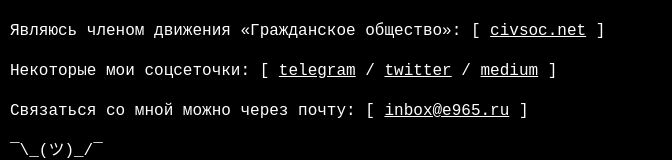
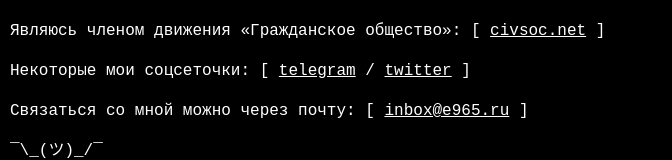
Before and after one commit to e965/e965.ru, a website: page dist/index.html in a window 1280 px wide. Shown: the part 415-575 px from the top of the page, without its empty margins (0-672 px from the left). Drawn offline with Linux system fonts and the light colour scheme.

Commit message:
Удалил неиспользуемый Medium

```diff
--- a/dist/index.html
+++ b/dist/index.html
@@ -104,7 +104,6 @@
                     <ul class="list">
                         <li class="list__item"><a class="link" href="https://t.me/maltitol">telegram</a></li>
                         <li class="list__item"><a class="link" href="https://twitter.com/maltit0l">twitter</a></li>
-                        <li class="list__item"><a class="link" href="https://medium.com/@maltitol">medium</a></li>
                     </ul>
                 </div>
             </main>
```
